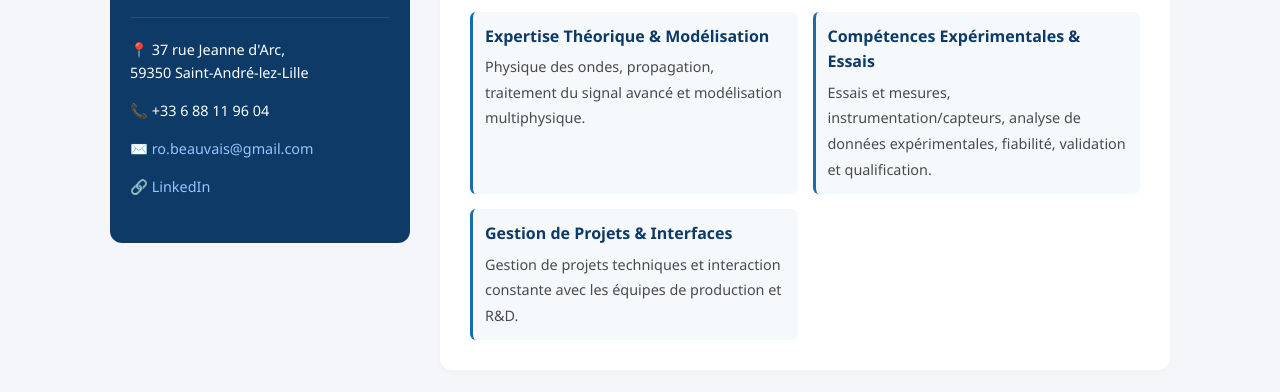
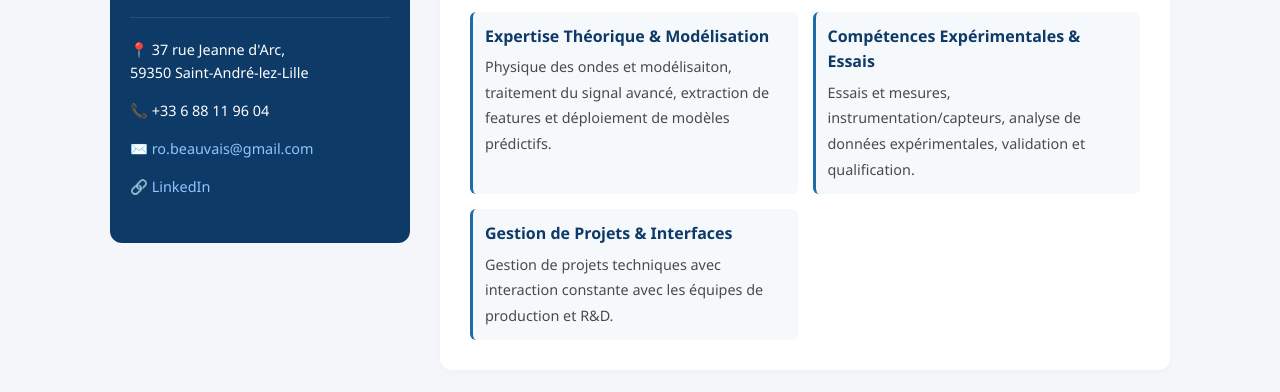
Before and after one commit to RomainBV/romainbv.github.io, a plain HTML site: page index.html in a window 1280 px wide. Shown: the part 347-739 px from the top of the page. Drawn offline with Linux system fonts and the light colour scheme.

Commit message:
Update index.html

```diff
--- a/index.html
+++ b/index.html
@@ -285,21 +285,21 @@
                             <div style="background: rgba(27, 108, 168, 0.04); padding: 12px; border-radius: 6px; border-left: 3px solid var(--accent-color);">
                                 <strong style="color: var(--primary-color); display: block; margin-bottom: 5px;">Expertise Théorique &amp; Modélisation</strong>
                                 <span style="font-size: 0.9rem; color: var(--light-text);">
-                                    Physique des ondes, propagation, traitement du signal avancé et modélisation multiphysique.
+                                    Physique des ondes et modélisaiton, traitement du signal avancé, extraction de features et déploiement de modèles prédictifs.
                                 </span>
                             </div>
 
                             <div style="background: rgba(27, 108, 168, 0.04); padding: 12px; border-radius: 6px; border-left: 3px solid var(--accent-color);">
                                 <strong style="color: var(--primary-color); display: block; margin-bottom: 5px;">Compétences Expérimentales &amp; Essais</strong>
                                 <span style="font-size: 0.9rem; color: var(--light-text);">
-                                    Essais et mesures, instrumentation/capteurs, analyse de données expérimentales, fiabilité, validation et qualification.
+                                    Essais et mesures, instrumentation/capteurs, analyse de données expérimentales, validation et qualification.
                                 </span>
                             </div>
 
                             <div style="background: rgba(27, 108, 168, 0.04); padding: 12px; border-radius: 6px; border-left: 3px solid var(--accent-color);">
                                 <strong style="color: var(--primary-color); display: block; margin-bottom: 5px;">Gestion de Projets &amp; Interfaces</strong>
                                 <span style="font-size: 0.9rem; color: var(--light-text);">
-                                    Gestion de projets techniques et interaction constante avec les équipes de production et R&D.
+                                    Gestion de projets techniques avec interaction constante avec les équipes de production et R&D.
                                 </span>
                             </div>
 
```
